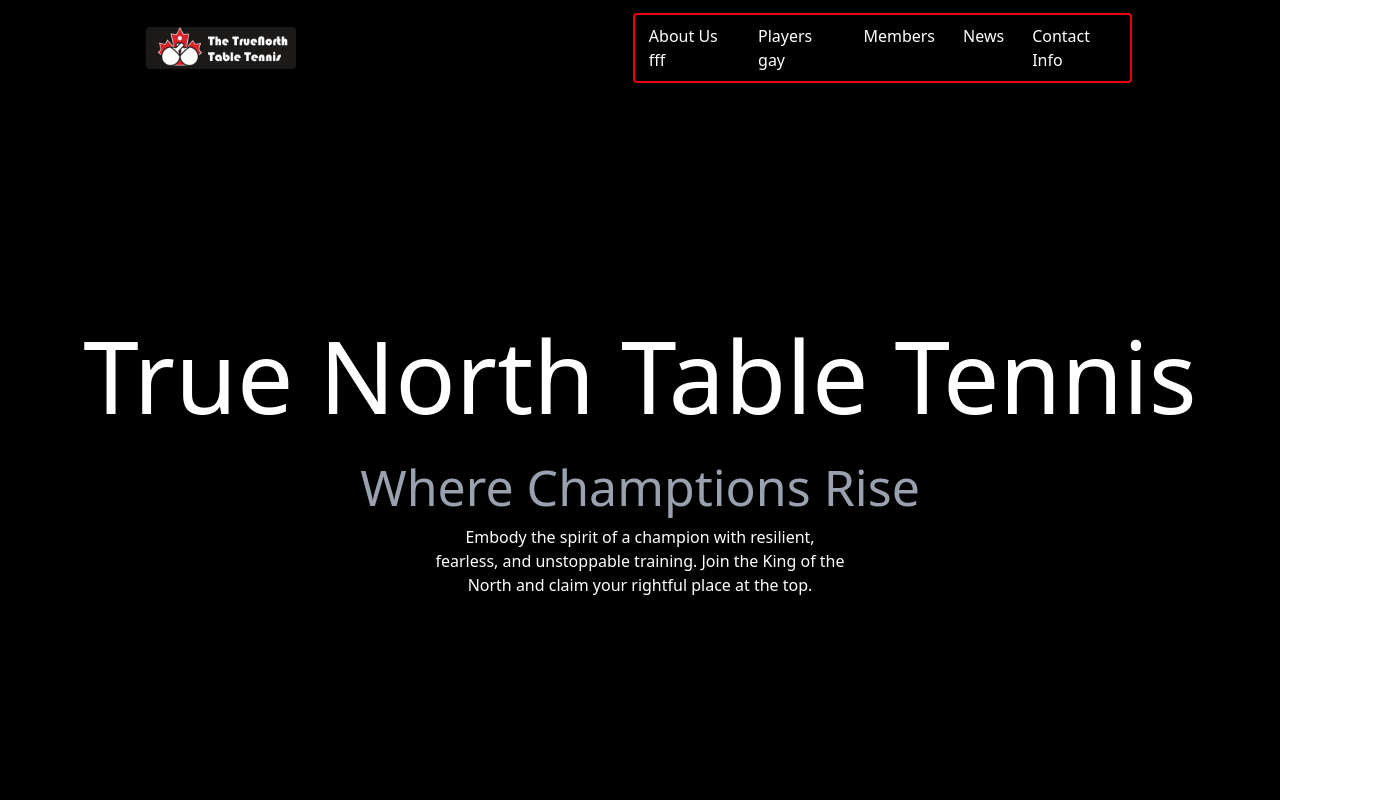
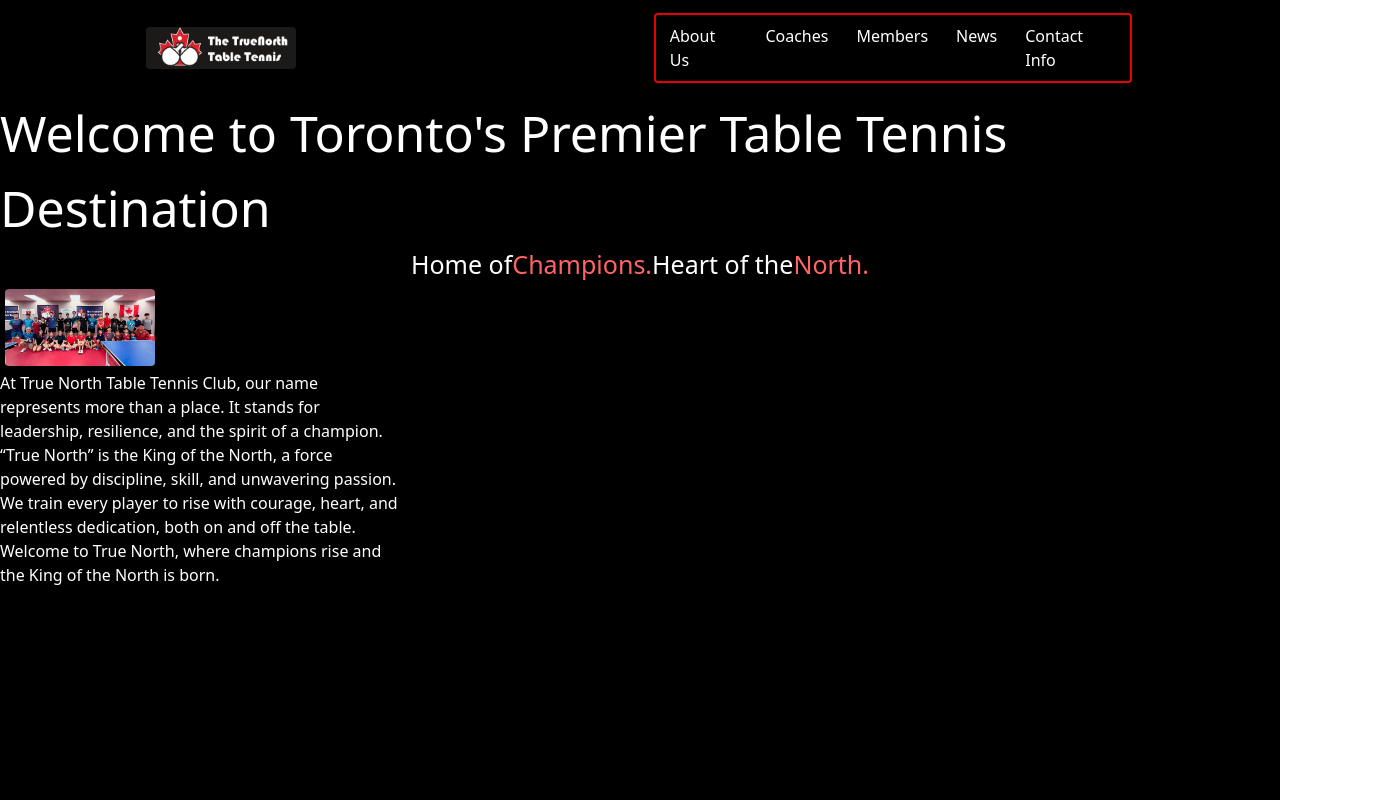
Before and after one commit to v-par23/truenorth, a React (Vite) app in the folder truenorthwebsite/: page / in a window 1280 px wide. Shown: the whole page, 1390 px wide, since content can reach past the window. Built offline with nearby package versions, Linux system fonts and the light colour scheme.

Commit message:
intropage

```diff
--- a/truenorthwebsite/src/App.jsx
+++ b/truenorthwebsite/src/App.jsx
@@ -1,6 +1,7 @@
 import { useState } from 'react';
 import { BrowserRouter as Router, Route, Link, Routes } from 'react-router-dom';
 import LOGO from "./assets/rectangle_red_logo.png";
+import img from "./assets/image.png";
 import './App.css'
 
 function App() {
@@ -16,8 +17,8 @@ function App() {
           </div>
 
           <div className = "w-fit  h-fit flex justify-end m-[7px] border-red-600 border-2 rounded">
-            <a className = {navbarStyle}>About Us fff</a>
-            <a className = {navbarStyle}>Players gay</a>
+            <a className = {navbarStyle}>About Us</a>
+            <a className = {navbarStyle}>Coaches</a>
             <a className = {navbarStyle}>Members</a>
             <a className = {navbarStyle}>News</a>
             <p className = {navbarStyle}>Contact Info</p>
@@ -51,12 +52,29 @@ function App() {
       </div>
     );
   }
+
+  const Intro = () => {
+    return(
+      <div >
+        <p className = "text-white text-[50px] m-top-50 flex items-center flex-col justify-center">Welcome to Toronto's Premier Table Tennis Destination</p>
+        <p className = "text-white text-[25px] m-top-100  flex items-center flex-row justify-center">Home of  <div className = "text-red-400">  Champions.</div> Heart of the<div className = "text-red-400">  North.</div></p>
+        <div className = "w-1/2  m-[5px]">
+            <img src={img} className = "w-[150px] rounded"></img>
+          </div>
+        <div className = "w-[400px] text-white -[20x] m-top 300  flex flex-col items-right">
+          <div>At True North Table Tennis Club, our name represents more than a place. It stands for leadership, resilience, and the spirit of a champion. “True North” is the King of the North, a force powered by discipline, skill, and unwavering passion.<br></br>
+          We train every player to rise with courage, heart, and relentless dedication, both on and off the table. Welcome to True North, where champions rise and the King of the North is born.</div>
+        </div>
+
+      </div>
+    );
+  }
   return (
     <div className = " bg-black w-dvw h-dvh flex flex-col items-center">
       <Navbar/>
          <Router>
           <Routes>
-            <Route path="/" element={<AboutUs/>} />
+            <Route path="/" element={<Intro/>} />
             {/* <Route path="/about" element={} />
             <Route path="/contact" element={} /> */}
           </Routes>
```
Also changed, not shown: truenorthwebsite/src/assets/image.png (added).
